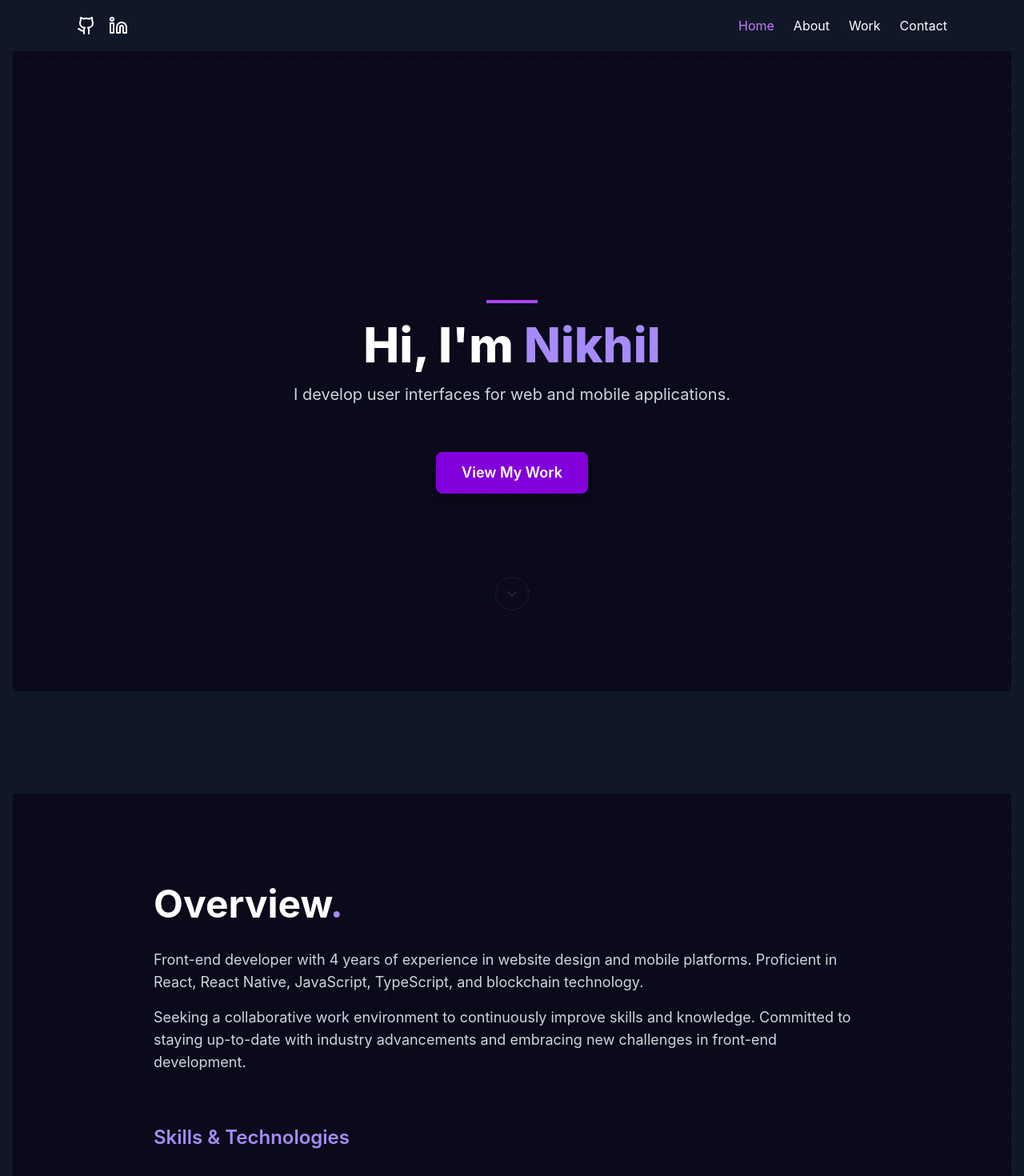
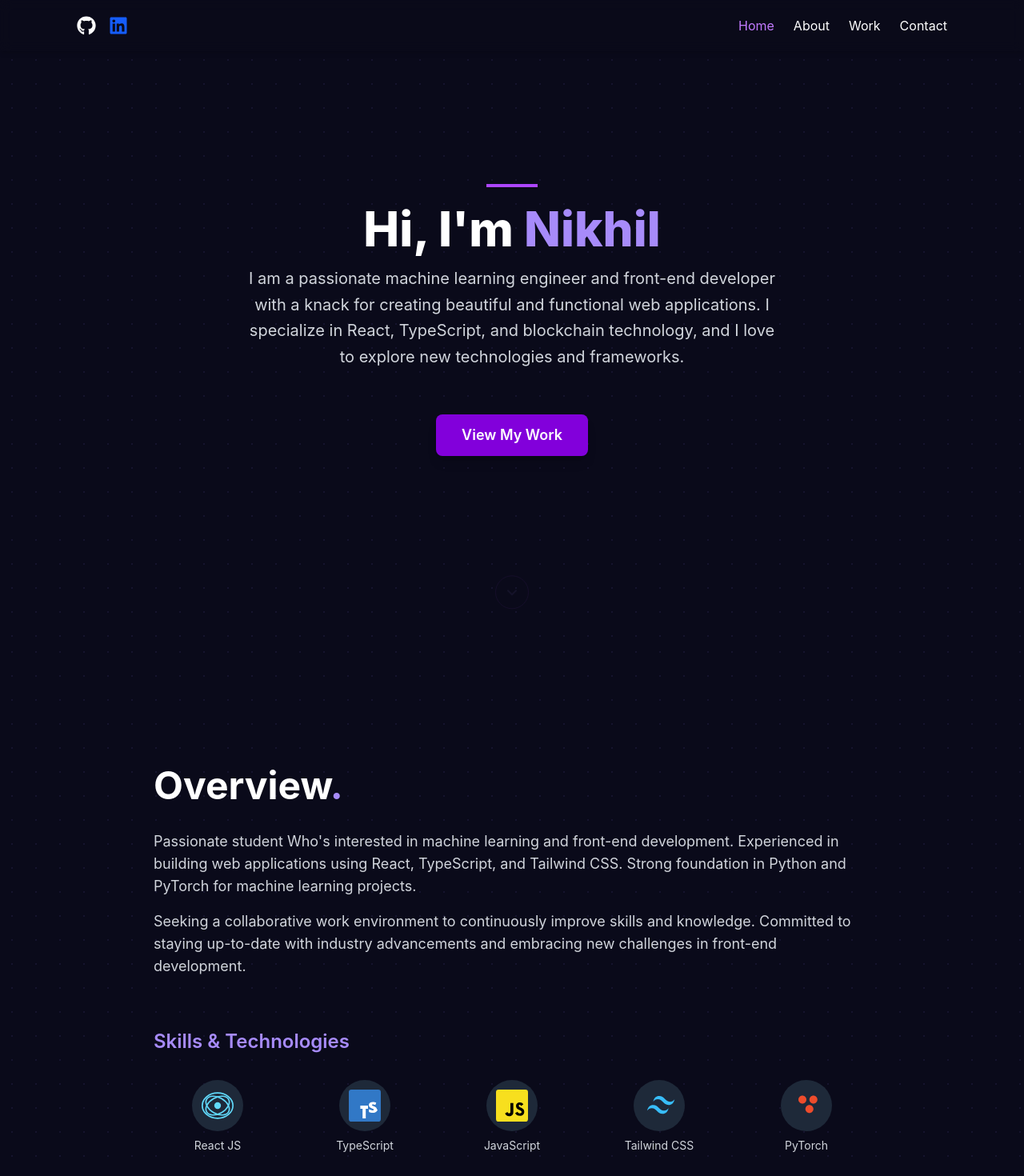
Before and after one commit to nikki-13/my-website, a React (Vite) app: page / in a window 1280 px wide. Shown: the top 1470 px of the page at 80% size. Built offline with nearby package versions, Linux system fonts and the light colour scheme.

Commit message:
modified

```diff
--- a/index.html
+++ b/index.html
@@ -2,7 +2,6 @@
 <html lang="en">
   <head>
     <meta charset="UTF-8" />
-    <link rel="icon" type="image/svg+xml" href="/vite.svg" />
     <meta name="viewport" content="width=device-width, initial-scale=1.0" />
     <title>My Website</title>
   </head>
--- a/src/App.css
+++ b/src/App.css
@@ -28,7 +28,7 @@ body {
 /* Section Styling */
 .section {
   min-height: 100vh;
-  padding: 4rem 1rem;
+  padding: 0;
   display: flex;
   flex-direction: column;
   justify-content: center;
--- a/src/App.tsx
+++ b/src/App.tsx
@@ -7,7 +7,7 @@ import "./App.css";
 
 function App() {
   return (
-    <div className="bg-gray-900 min-h-screen text-white">
+    <div className="bg-[#0a0a1a] min-h-screen text-white">
       <Navbar />
       <div id="content">
         <section id="home" className="section">
--- a/src/components/navbar.tsx
+++ b/src/components/navbar.tsx
@@ -1,5 +1,6 @@
 import { useState, useEffect } from "react";
-import { Menu, X, Github, Linkedin } from "lucide-react"; // Icons for mobile menu and social links
+import { Menu, X, } from "lucide-react";
+import { FaGithub, FaLinkedin } from 'react-icons/fa'; // Icons for mobile menu and social links
 
 const Navbar: React.FC = () => {
   const [isOpen, setIsOpen] = useState(false);
@@ -42,26 +43,26 @@ const Navbar: React.FC = () => {
   }, []);
 
   return (
-    <nav className="bg-gray-900 bg-opacity-90 text-white shadow-md fixed top-0 left-0 right-0 z-50 backdrop-blur-sm">
+    <nav className="text-white shadow-md fixed top-0 left-0 right-0 z-50 backdrop-blur-sm bg-[#0a0a1a]/90">
       <div className="max-w-6xl mx-auto px-4 sm:px-6 lg:px-8">
         <div className="flex justify-between items-center h-16">
           {/* Social Links / Logo */}
           <div className="flex items-center space-x-4">
             <a
-              href="https://github.com"
+              href="https://github.com/nikki-13"
               target="_blank"
               rel="noopener noreferrer"
               className="text-white hover:text-purple-400 transition-colors"
             >
-              <Github size={24} />
+              <FaGithub className="text-2xl hover:text-gray-700 transition" />
             </a>
             <a
-              href="https://linkedin.com"
+              href="http://linkedin.com/in/nikhilsai13/"
               target="_blank"
               rel="noopener noreferrer"
               className="text-white hover:text-purple-400 transition-colors"
             >
-              <Linkedin size={24} />
+              <FaLinkedin className="text-2xl text-blue-600 hover:text-blue-800 transition" />
             </a>
           </div>
 
--- a/src/pages/About.tsx
+++ b/src/pages/About.tsx
@@ -1,15 +1,54 @@
 import { motion } from "framer-motion";
 
-// Skills data
+// Skills data with inline SVG icons
 const skills = [
-  { name: "React JS", icon: "react.svg" },
-  { name: "TypeScript", icon: "typescript.svg" },
-  { name: "JavaScript", icon: "javascript.svg" },
-  { name: "Redux Toolkit", icon: "redux.svg" },
-  { name: "Tailwind CSS", icon: "tailwind.svg" },
-  { name: "AWS", icon: "aws.svg" },
-  { name: "Android", icon: "android.svg" },
-  { name: "iOS", icon: "ios.svg" }
+  {
+    name: "React JS",
+    icon: (
+      <svg xmlns="http://www.w3.org/2000/svg" viewBox="0 0 24 24" fill="none" className="w-10 h-10">
+        <circle cx="12" cy="12" r="2.5" fill="#61DAFB"/>
+        <path d="M12 21.5C18.3513 21.5 23.5 17.1944 23.5 12C23.5 6.80558 18.3513 2.5 12 2.5C5.64873 2.5 0.5 6.80558 0.5 12C0.5 17.1944 5.64873 21.5 12 21.5Z" stroke="#61DAFB" strokeWidth="1" fill="none"/>
+        <path d="M12 21.5C15.3513 21.5 18 17.1944 18 12C18 6.80558 15.3513 2.5 12 2.5C8.64873 2.5 6 6.80558 6 12C6 17.1944 8.64873 21.5 12 21.5Z" stroke="#61DAFB" strokeWidth="1" fill="none" transform="rotate(60 12 12)"/>
+        <path d="M12 21.5C15.3513 21.5 18 17.1944 18 12C18 6.80558 15.3513 2.5 12 2.5C8.64873 2.5 6 6.80558 6 12C6 17.1944 8.64873 21.5 12 21.5Z" stroke="#61DAFB" strokeWidth="1" fill="none" transform="rotate(120 12 12)"/>
+      </svg>
+    )
+  },
+  {
+    name: "TypeScript",
+    icon: (
+      <svg xmlns="http://www.w3.org/2000/svg" viewBox="0 0 24 24" className="w-10 h-10">
+        <rect width="24" height="24" rx="2" fill="#3178C6"/>
+        <path d="M14.4 12.04V14.4H12.72V21.6H10.32V14.4H8.64V12.04H14.4ZM21.6 14.64C21.6 15.2 21.44 15.68 21.12 16.08C20.8 16.48 20.36 16.8 19.8 17.04C19.24 17.28 18.6 17.4 17.88 17.4C17.36 17.4 16.88 17.36 16.44 17.28C16 17.2 15.56 17.04 15.12 16.8V14.76C15.6 15.04 16.08 15.24 16.56 15.36C17.04 15.48 17.48 15.56 17.88 15.56C18.16 15.56 18.36 15.52 18.48 15.44C18.6 15.36 18.68 15.24 18.68 15.08C18.68 14.96 18.64 14.84 18.56 14.76C18.48 14.68 18.32 14.56 18.08 14.44C17.84 14.32 17.48 14.16 17 13.96C16.56 13.76 16.2 13.56 15.92 13.36C15.64 13.16 15.44 12.92 15.28 12.64C15.12 12.36 15.04 12 15.04 11.56C15.04 10.84 15.32 10.28 15.88 9.88C16.44 9.48 17.2 9.28 18.16 9.28C18.56 9.28 18.96 9.32 19.36 9.4C19.76 9.48 20.16 9.6 20.56 9.76L19.92 11.52C19.6 11.4 19.28 11.28 18.96 11.2C18.64 11.12 18.36 11.08 18.12 11.08C17.88 11.08 17.68 11.12 17.56 11.2C17.44 11.28 17.36 11.4 17.36 11.52C17.36 11.64 17.4 11.76 17.48 11.84C17.56 11.92 17.72 12.04 17.96 12.16C18.2 12.28 18.56 12.44 19.04 12.64C19.52 12.84 19.88 13.04 20.16 13.24C20.44 13.44 20.64 13.68 20.8 13.96C20.96 14.24 21.04 14.56 21.04 14.96L21.6 14.64Z" fill="white"/>
+      </svg>
+    )
+  },
+  {
+    name: "JavaScript",
+    icon: (
+      <svg xmlns="http://www.w3.org/2000/svg" viewBox="0 0 24 24" className="w-10 h-10">
+        <rect width="24" height="24" rx="2" fill="#F7DF1E"/>
+        <path d="M6.8 17.9L8.6 16.8C8.9 17.4 9.2 17.8 9.8 17.8C10.4 17.8 10.8 17.6 10.8 16.8V10H13V16.8C13 19 11.7 20 9.9 20C8.3 20 7.3 19.1 6.8 17.9ZM14.3 17.7L16.1 16.6C16.5 17.3 17 17.8 17.9 17.8C18.7 17.8 19.2 17.4 19.2 16.8C19.2 16.1 18.7 15.8 17.8 15.4L17.3 15.2C15.9 14.6 15 13.8 15 12.2C15 10.7 16.2 9.6 17.8 9.6C19 9.6 19.9 10 20.5 11.1L18.8 12.3C18.5 11.7 18.2 11.4 17.8 11.4C17.4 11.4 17.1 11.7 17.1 12.1C17.1 12.6 17.4 12.9 18.2 13.3L18.7 13.5C20.3 14.2 21.2 15 21.2 16.6C21.2 18.4 19.8 19.7 18 19.7C16.2 19.7 15 18.9 14.3 17.7Z" fill="black"/>
+      </svg>
+    )
+  },
+  {
+    name: "Tailwind CSS",
+    icon: (
+      <svg xmlns="http://www.w3.org/2000/svg" viewBox="0 0 24 24" className="w-10 h-10">
+        <path d="M12.001 4.8C9.601 4.8 8.101 6.2 7.501 9C8.401 7.8 9.501 7.2 10.801 7.2C12.901 7.2 14.001 8.4 15.001 9.5C16.001 10.6 17.001 11.5 19.001 11.5C21.401 11.5 22.901 10.1 23.501 7.3C22.601 8.5 21.501 9.1 20.201 9.1C18.101 9.1 17.001 7.9 16.001 6.8C15.001 5.7 14.001 4.8 12.001 4.8ZM7.501 11.5C5.101 11.5 3.601 12.9 3.001 15.7C3.901 14.5 5.001 13.9 6.301 13.9C8.401 13.9 9.501 15.1 10.501 16.2C11.501 17.3 12.501 18.2 14.501 18.2C16.901 18.2 18.401 16.8 19.001 14C18.101 15.2 17.001 15.8 15.701 15.8C13.601 15.8 12.501 14.6 11.501 13.5C10.501 12.4 9.501 11.5 7.501 11.5Z" fill="#38BDF8"/>
+      </svg>
+    )
+  },
+  {
+    name: "PyTorch",
+    icon: (
+      <svg xmlns="http://www.w3.org/2000/svg" viewBox="0 0 24 24" className="w-10 h-10">
+        <path d="M12.005 7.5C12.005 9.1575 10.6625 10.5 9.005 10.5C7.3475 10.5 6.005 9.1575 6.005 7.5C6.005 5.8425 7.3475 4.5 9.005 4.5C10.6625 4.5 12.005 5.8425 12.005 7.5Z" fill="#EE4C2C"/>
+        <path d="M17.255 14.5C17.255 16.1575 15.9125 17.5 14.255 17.5C12.5975 17.5 11.255 16.1575 11.255 14.5C11.255 12.8425 12.5975 11.5 14.255 11.5C15.9125 11.5 17.255 12.8425 17.255 14.5Z" fill="#EE4C2C"/>
+        <path d="M14.255 7.5C14.255 9.1575 15.5975 10.5 17.255 10.5C18.9125 10.5 20.255 9.1575 20.255 7.5C20.255 5.8425 18.9125 4.5 17.255 4.5C15.5975 4.5 14.255 5.8425 14.255 7.5Z" fill="#EE4C2C"/>
+      </svg>
+    )
+  }
 ];
 
 const About: React.FC = () => {
@@ -27,8 +66,9 @@ const About: React.FC = () => {
           </h2>
           <div className="space-y-4 text-gray-300 text-lg">
             <p>
-              Front-end developer with 4 years of experience in website design and mobile platforms.
-              Proficient in React, React Native, JavaScript, TypeScript, and blockchain technology.
+              Passionate student Who's interested in machine learning and front-end development.
+              Experienced in building web applications using React, TypeScript, and Tailwind CSS.
+              Strong foundation in Python and PyTorch for machine learning projects.
             </p>
             <p>
               Seeking a collaborative work environment to continuously improve skills and knowledge.
@@ -44,7 +84,7 @@ const About: React.FC = () => {
           transition={{ duration: 0.8, delay: 0.2 }}
         >
           <h3 className="text-2xl font-semibold mb-8 text-accent">Skills & Technologies</h3>
-          <div className="grid grid-cols-2 sm:grid-cols-4 gap-6">
+          <div className="grid grid-cols-2 sm:grid-cols-5 gap-6">
             {skills.map((skill, index) => (
               <motion.div
                 key={index}
@@ -54,7 +94,7 @@ const About: React.FC = () => {
                 transition={{ duration: 0.5, delay: index * 0.1 }}
               >
                 <div className="w-16 h-16 bg-gray-800 rounded-full flex items-center justify-center mb-2">
-                  <div className="text-2xl text-accent">{skill.name.charAt(0)}</div>
+                  {skill.icon}
                 </div>
                 <span className="text-sm text-gray-300">{skill.name}</span>
               </motion.div>
--- a/src/pages/Home.tsx
+++ b/src/pages/Home.tsx
@@ -2,7 +2,7 @@ import { motion } from "framer-motion";
 
 const Home: React.FC = () => {
   return (
-    <div className="min-h-screen flex flex-col justify-center items-center bg-pattern text-white px-6 pt-16">
+    <div className="min-h-screen flex flex-col justify-center items-center bg-pattern text-white px-6 py-20">
       <motion.div
         className="text-center max-w-2xl"
         initial={{ opacity: 0, y: -30 }}
@@ -14,7 +14,9 @@ const Home: React.FC = () => {
           Hi, I'm <span className="text-accent">Nikhil</span>
         </h1>
         <p className="text-xl text-gray-300 leading-relaxed mb-8">
-          I develop user interfaces for web and mobile applications.
+          I am a passionate machine learning engineer and front-end developer with a knack for creating
+          beautiful and functional web applications. I specialize in React, TypeScript, and blockchain
+          technology, and I love to explore new technologies and frameworks.
         </p>
 
         <motion.button
```
Also changed, not shown: package.json (+9 -4 lines), src/assets/icons/react.svg (added), 1 other file (tests, documents, lock files or other folders).
